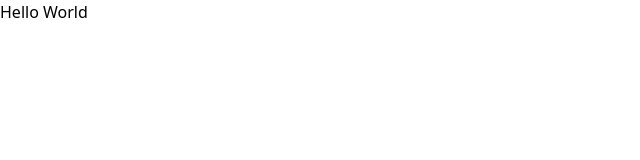
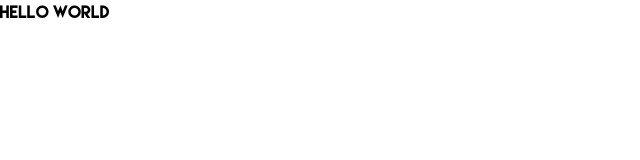
Before and after one commit to stanmelchizedek/sababa-adventures, an Astro site: page / in a window 1280 px wide. Shown: the full height of the page, 0-640 px from the left. Built offline with nearby package versions, Linux system fonts and the light colour scheme; Astro itself is replaced by a stand-in of ours.

Commit message:
added fonts

```diff
--- a/src/layouts/Layout.astro
+++ b/src/layouts/Layout.astro
@@ -20,3 +20,27 @@
 		<slot />
 	</body>
 </html>
+<style is:global>
+	@font-face {
+		font-family: "Questrial-Regular";
+		src: url(../assets/fonts/Questrial-Regular.ttf);
+	}
+
+	@font-face {
+		font-family: LemonMilk;
+		src: url(../assets/fonts/LemonMilk.otf);
+	}
+
+	html {
+		font-family: "Questrial-Regular", sans-serif;
+	}
+
+	h1,
+	h2,
+	h3,
+	h4,
+	h5,
+	h6 {
+		font-family: LemonMilk, sans-serif;
+	}
+</style>
--- a/src/pages/index.astro
+++ b/src/pages/index.astro
@@ -4,17 +4,6 @@
 
 <Layout title="Welcome to Sababa Adventures.">
 	<main>
-		Hello World
+		<h1>Hello World</h1>
 	</main>
 </Layout>
-
-	<script>
-		import gsap from "gsap"
-
-		const box = document.querySelector(".box")
-
-		gsap.to(box, {
-			x: 500,
-			duration: 1
-		})
-	</script>
```
Also changed, not shown: src/assets/fonts/LemonMilk.otf (added), src/assets/fonts/Questrial-Regular.ttf (added).
